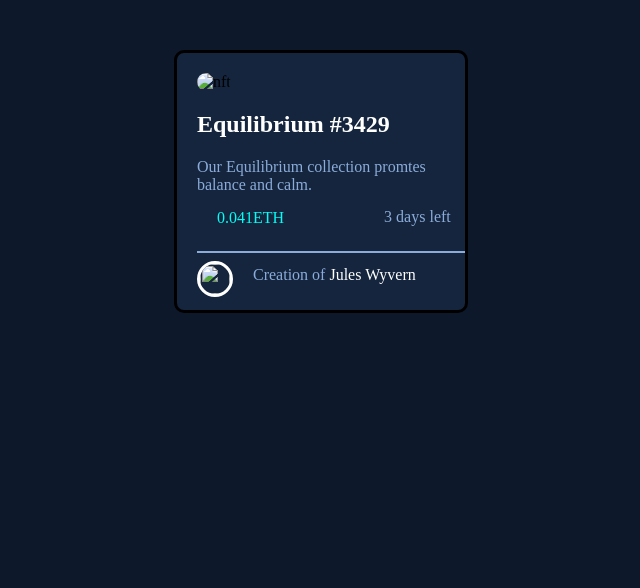
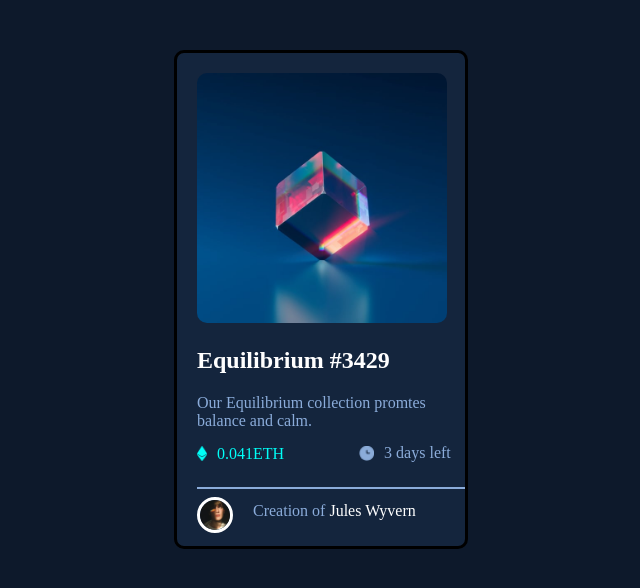
Before and after one commit to islamdev2022/nft-preview-card-component, a plain HTML site: page NFT card.html in a window 1280 px wide. Shown: the whole page, without its empty margins (334-974 px from the left). Drawn offline with Linux system fonts and the light colour scheme.

Commit message:
A challenge from frontendmentor.com
Here I used basic html and css

```diff
--- a/NFT card.html
+++ b/NFT card.html
@@ -10,16 +10,16 @@
 </head>
 <body>
     <div class = "container">
-    <img class ="img" src ="NFT card challenge/image-equilibrium.jpg" alt ="nft" width ="250">
+    <img class ="img" src ="image-equilibrium.jpg" alt ="nft" width ="250">
     <h2>Equilibrium #3429 </h2>
     <p>Our Equilibrium collection promtes balance and calm.</p>
     <div class ="PT">
-        <img src ="NFT card challenge/icon-ethereum.png" height="15" width ="10" ><p class ="eth">0.041ETH</p>
-        <img class ="clock" src ="NFT card challenge/icon-clock.png" height="15" width ="15"><p class ="daysleft">3 days left </p>
+        <img src ="icon-ethereum.png" height="15" width ="10" ><p class ="eth">0.041ETH</p>
+        <img class ="clock" src ="icon-clock.png" height="15" width ="15"><p class ="daysleft">3 days left </p>
     </div>
    <hr class=" line">
    <div class ="creator">
-      <img class ="pic" src ="NFT card challenge/image-avatar.png" height = "30" width ="30" >
+      <img class ="pic" src ="image-avatar.png" height = "30" width ="30" >
       <p class = "profile">Creation of <a class ="link" href=""> Jules Wyvern</a></p>
     </div>
  </div>
```
